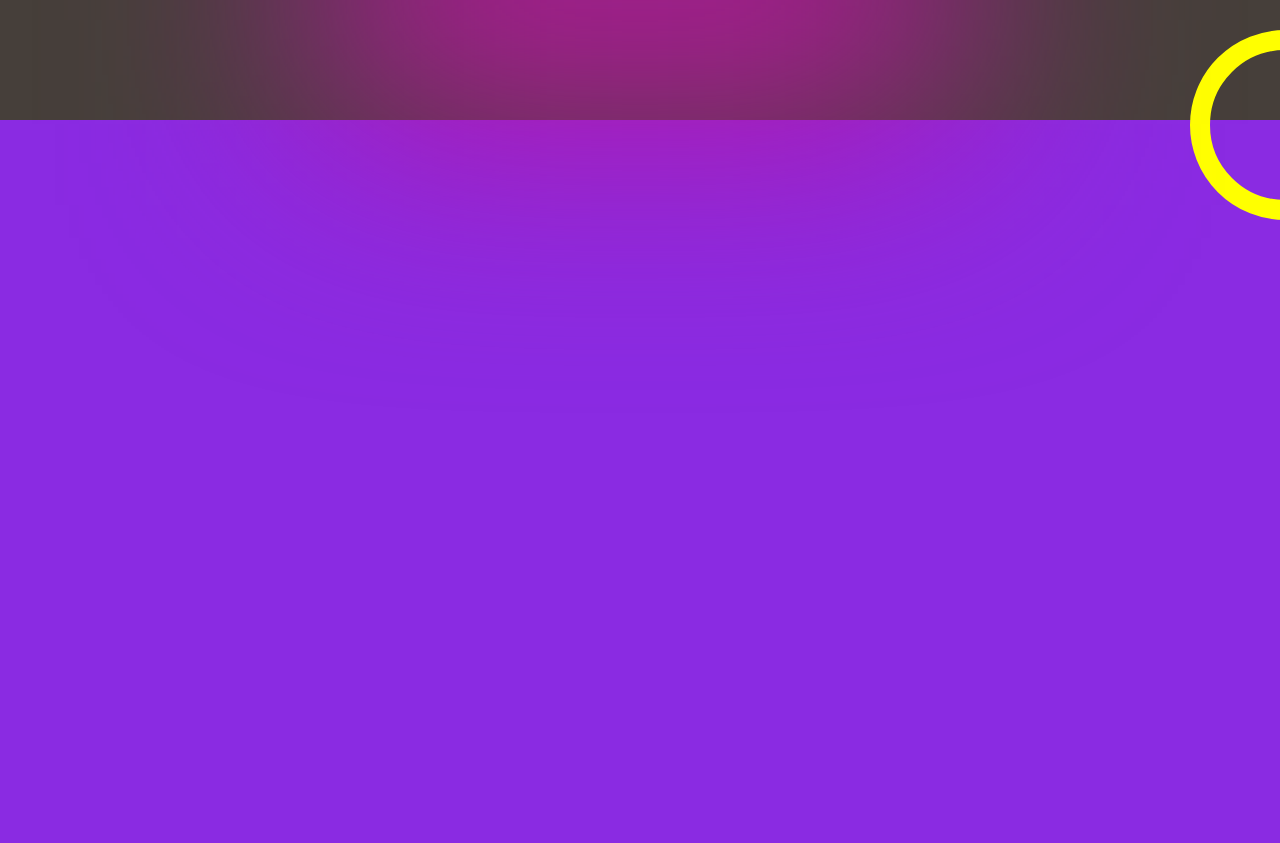
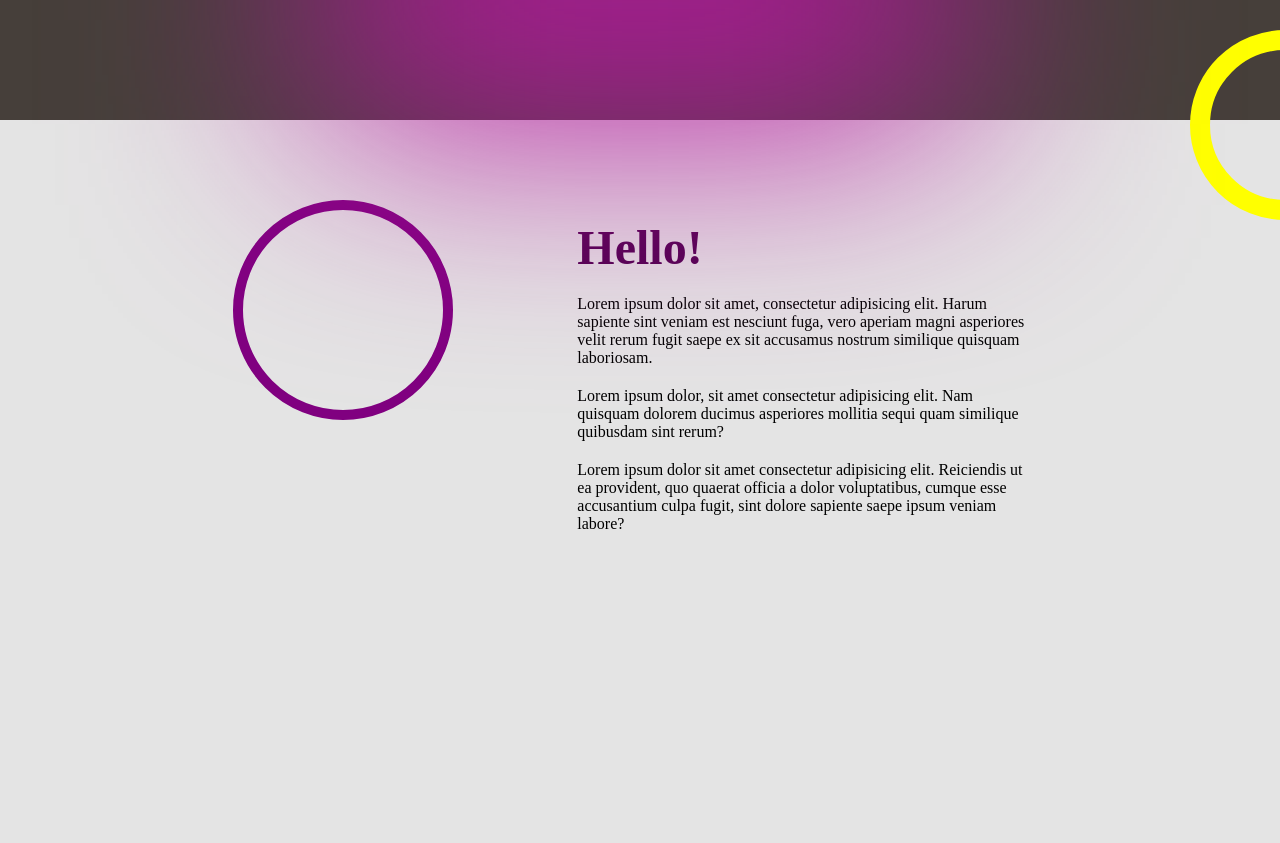
Before and after one commit to DivyaAhire11/My-PortFolio, a plain HTML site: page index.html in a window 1280 px wide. Shown: the part 680-1523 px from the top of the page. Drawn offline with nearby package versions, Linux system fonts and the light colour scheme.

Commit message:
modified

```diff
--- a/index.html
+++ b/index.html
@@ -37,7 +37,18 @@
 
         </div>
     <div class="page2">
+        <div class="info-profile-context">
+         <div class="profile">
 
+         </div>
+         <div class="context">
+              <h1>Hello!</h1>
+              <p class="para">Lorem ipsum dolor sit amet, consectetur adipisicing elit. Harum sapiente sint veniam est nesciunt fuga, vero aperiam magni asperiores velit rerum fugit saepe ex sit accusamus nostrum similique quisquam laboriosam.</p>
+              <p class="para">Lorem ipsum dolor, sit amet consectetur adipisicing elit. Nam quisquam dolorem ducimus asperiores mollitia sequi quam similique quibusdam sint rerum?</p>
+
+              <p class="para">Lorem ipsum dolor sit amet consectetur adipisicing elit. Reiciendis ut ea provident, quo quaerat officia a dolor voluptatibus, cumque esse accusantium culpa fugit, sint dolore sapiente saepe ipsum veniam labore?</p>
+         </div>
+         </div>
     </div>
     <div class="page3">
 
--- a/style.css
+++ b/style.css
@@ -5,6 +5,7 @@
     padding: 0;
 }
 body{
+     overflow-x: hidden;
     background-color:black;
 }
 .page1{
@@ -16,7 +17,7 @@ body{
     flex-direction: column;
     align-items: center;
     justify-content: center;
-
+    /* overflow:hidden; */
 }
 .middle-portion{
        height: 250px;
@@ -81,7 +82,7 @@ body{
     position: absolute;
     right: 33%;
     bottom: 30%;
-    font-size: 3em;
+    font-size: 3.5em;
 }
 #lowerText{
     font-size: 1rem;
@@ -110,6 +111,7 @@ body{
     background-color:#b5179e;
     filter: blur(120px);
     z-index: 1;
+
 }
 .circle1{
     height: 150px;
@@ -136,8 +138,42 @@ body{
 .page2{
     height: 100vh;
     width: 100vw;
-    background-color: blueviolet;
+    background-color: rgb(228, 228, 228);
+    overflow: hidden;
+    display: flex;
+    align-items: center;
+    justify-content: center;
+    gap: 50px;
+    /* position: absolute; */
+    /* padding: 20%; */
 }
+.profile{
+    height: 200px;
+    width: 200px;
+    border-radius: 50%;
+    border: 10px solid purple;
+}
+.info-profile-context{
+    height: 80%;
+    width: 80%;
+     display: flex;
+     justify-content: space-evenly;
+}
+.context{
+    height: 350px;
+    width: 450px;
+    padding: 20px;
+    gap: 30px;
+}
+.context h1{
+    font-size: 3rem;
+    color: rgb(79, 0, 79);
+}
+.para{
+    margin-top: 20px;
+}
+
+
 .page3{
     height: 100vh;
     width: 100vw;
```
